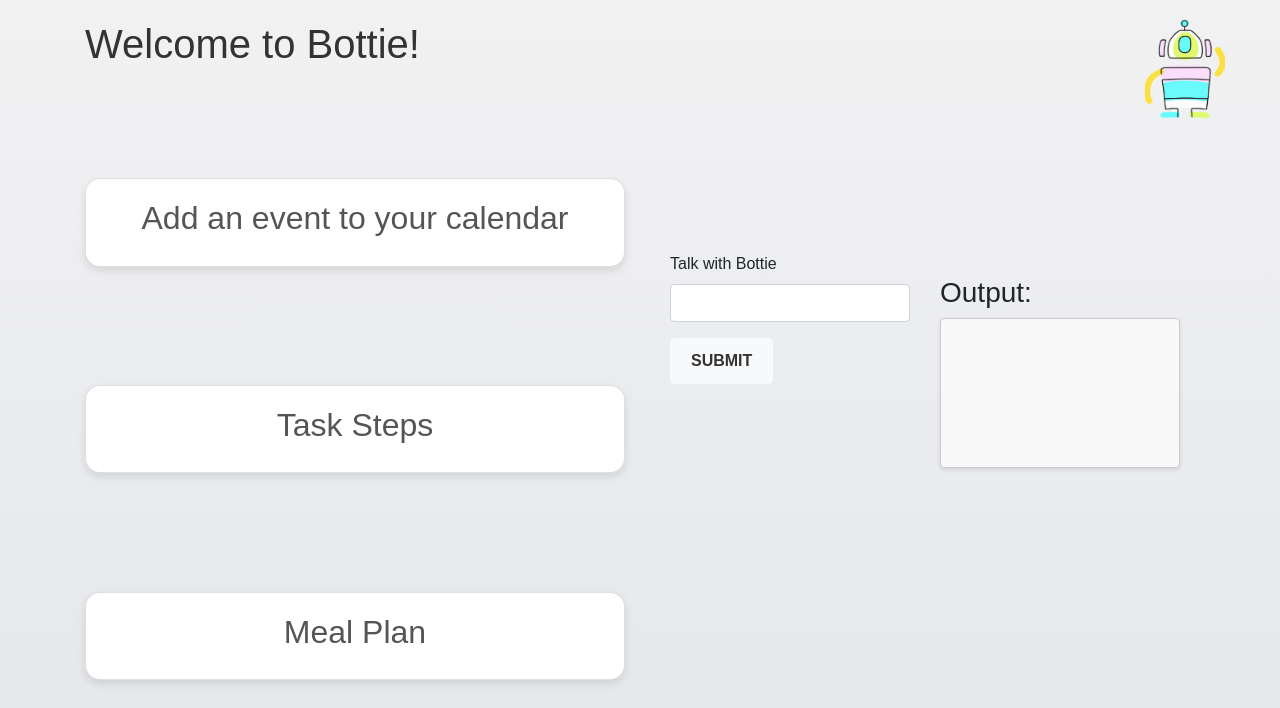
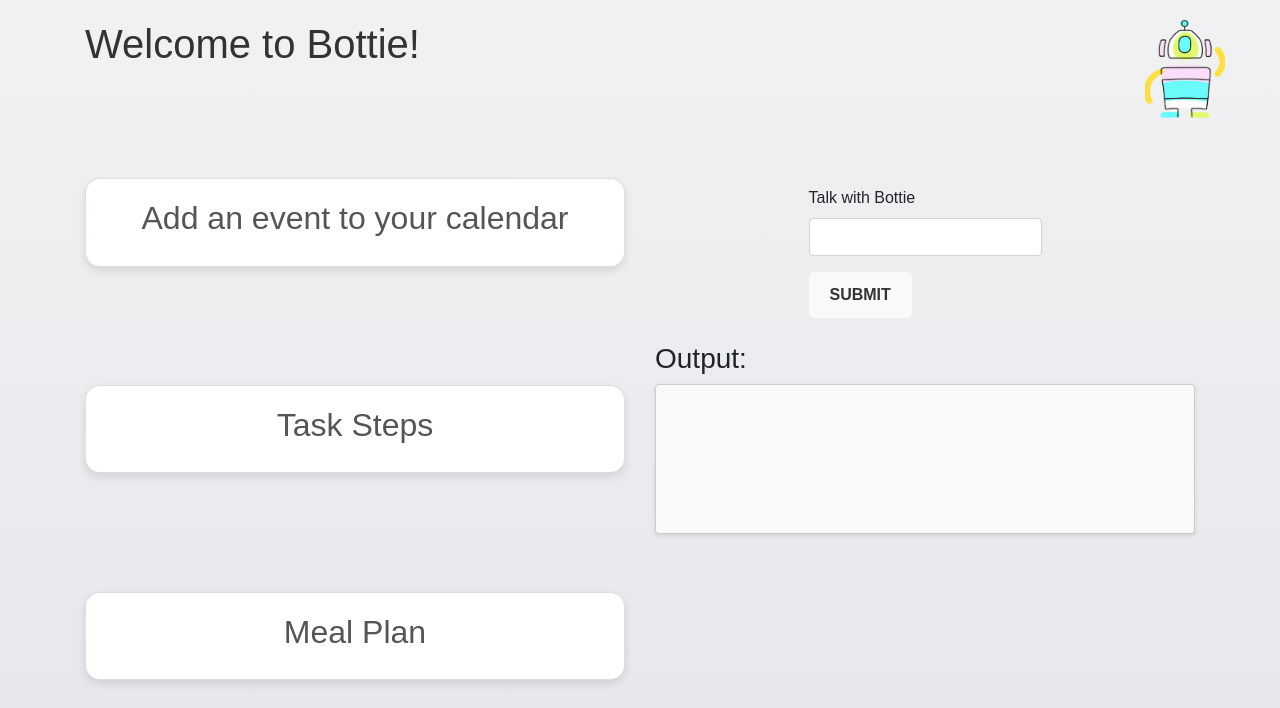
Before and after one commit to m-ranney/bottie, a Flask app: page / in a window 1280 px wide. Shown: the part 36-744 px from the top of the page. Run offline with Flask 2, Linux system fonts and the light colour scheme; some libraries are stand-ins or nearby versions.

Commit message:
UI and format updates

```diff
--- a/static/css/main.css
+++ b/static/css/main.css
@@ -99,7 +99,7 @@ body > *:not(.navbar) {
 
 .card {
   background-color: #f5faff
-  padding: 40px;
+  padding: 10px;
   margin-bottom: 20px;
   border-radius: 15px;
   box-shadow: 0 4px 8px rgba(0, 0, 0, 0.1);
--- a/templates/index.html
+++ b/templates/index.html
@@ -21,8 +21,7 @@
       </div>
     </div>
     <div class="col-md-6 h-100 d-flex flex-column justify-content-center align-items-center">
-      <div class="row w-100">
-        <div class="col-md-6">
+      <!-- Form input -->
       <form id="openai-form">
         <div class="form-group">
           <label for="input-text">Talk with Bottie</label>
@@ -30,14 +29,11 @@
         </div>
         <button type="submit" class="btn custom-button">Submit</button>
       </form>
-        </div>
-        <div class="col-md-6">
-          <div id="output-container" class="mt-4">
+      <!-- Generated output -->
+      <div id="output-container" class="mt-4 w-100">
         <h3>Output:</h3>
         <div id="output-text" class="output-container"></div>
       </div>
     </div>
   </div>
-    </div>
-  </div>
 {% endblock %}
```
Lines whose indentation alone changed are shown as unchanged.
